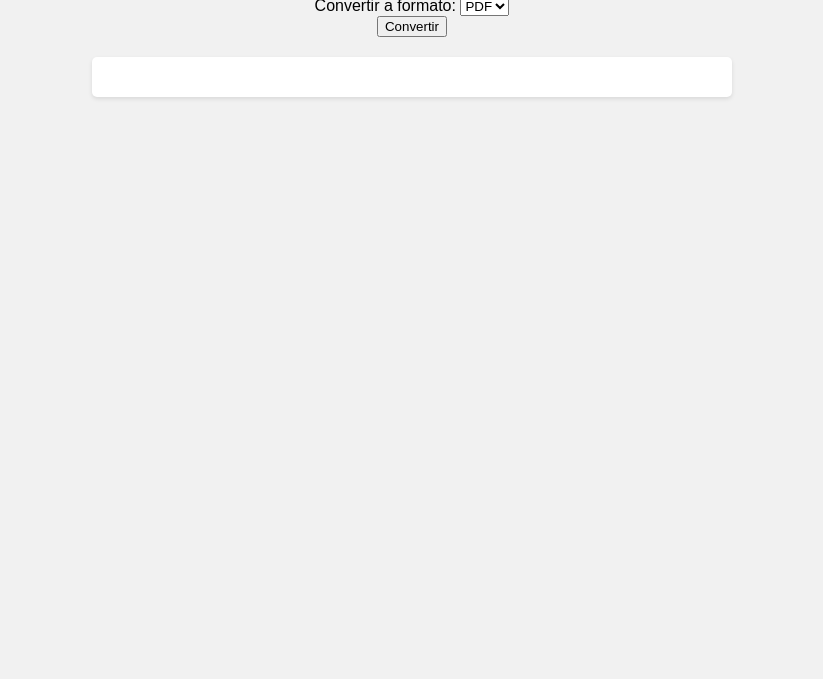
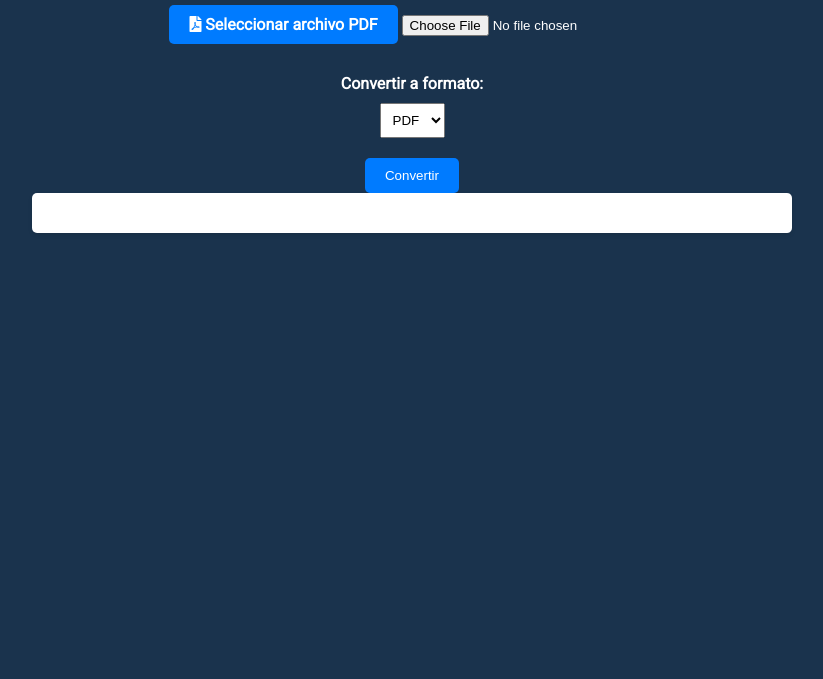
Before and after one commit to Buhod/PDF-CONVERT, a plain HTML site: page templates/index.html in a window 1280 px wide. Shown: the part 121-800 px from the top of the page, without its empty margins (228-1051 px from the left). Drawn offline with Linux system fonts and the light colour scheme.

Commit message:
index.html

```diff
--- a/templates/index.html
+++ b/templates/index.html
@@ -2,24 +2,43 @@
 <html>
 <head>
     <title>Convertidor de PDF</title>
+    <link rel="icon" href="favicon.ico" type="image/x-icon">
+    <link rel="stylesheet" href="https://use.fontawesome.com/releases/v5.15.4/css/all.css">
+    <link href="https://fonts.googleapis.com/css?family=Roboto" rel="stylesheet">
     <style>
         body {
-            font-family: Arial, sans-serif;
-            background-color: #f1f1f1;
+            font-family: 'Roboto', sans-serif;
+            background-color: hsl(210, 50%, 20%);
+            color: hsl(0, 0%, 100%);
+            margin: 0;
+            padding: 0;
+        }
+
+        .container {
+            max-width: 800px;
+            margin: 0 auto;
+            padding: 20px;
+            box-sizing: border-box;
         }
 
         h1 {
-            color: #333;
+            text-align: center;
+            margin-bottom: 40px;
+            font-size: 36px;
+        }
+
+        form {
             text-align: center;
         }
 
-        form {
-            margin: 20px auto;
-            text-align: center;
+        label {
+            display: block;
+            margin-bottom: 10px;
+            font-weight: bold;
         }
 
-        input[type="file"] {
-            display: none;
+        .input-group {
+            margin-bottom: 20px;
         }
 
         .file-input-label {
@@ -28,19 +47,34 @@
             background-color: #007bff;
             color: #fff;
             cursor: pointer;
+            border-radius: 5px;
+            transition: background-color 0.3s ease;
         }
 
         .file-input-label:hover {
             background-color: #0056b3;
         }
 
-        .file-input-label:active {
-            background-color: #003080;
+        #convertFormat {
+            padding: 8px;
+        }
+
+        button[type="submit"] {
+            background-color: #007bff;
+            color: #fff;
+            border: none;
+            padding: 10px 20px;
+            border-radius: 5px;
+            cursor: pointer;
+            transition: all 0.3s ease-in-out;
+        }
+
+        button[type="submit"]:hover {
+            background-color: #0056b3;
+            transform: scale(1.1);
         }
 
         #result {
-            margin: 20px auto;
-            max-width: 600px;
             background-color: #fff;
             padding: 20px;
             border-radius: 5px;
@@ -48,7 +82,6 @@
         }
 
         #result h2 {
-            color: #333;
             margin-bottom: 10px;
         }
 
@@ -57,31 +90,45 @@
         }
 
         #result ul {
+            padding: 0;
             list-style-type: none;
-            padding: 0;
         }
 
         #result li {
             margin-bottom: 5px;
         }
+
+        @media (max-width: 600px) {
+            h1 {
+                font-size: 24px;
+            }
+
+            form {
+                width: 100%;
+            }
+        }
     </style>
 </head>
 <body>
+    <div class="container">
         <h1>Convertidor de PDF</h1>
         <form method="POST" enctype="multipart/form-data">
-        <label for="pdfFile" class="file-input-label">Seleccionar archivo PDF</label>
+            <div class="input-group">
+                <label for="pdfFile" class="file-input-label"><i class="fas fa-file-pdf"></i> Seleccionar archivo PDF</label>
                 <input type="file" id="pdfFile" name="pdfFile" accept=".pdf" required>
-        <br>
+            </div>
+            <div class="input-group">
                 <label for="convertFormat">Convertir a formato:</label>
                 <select id="convertFormat" name="convertFormat">
                     <option value="pdf">PDF</option>
                 </select>
-        <br>
+            </div>
             <button type="submit">Convertir</button>
         </form>
 
         <div id="result">
             <!-- Mostrar resultados aquí ... -->
+        </div>
     </div>
 
     <script>
```
Lines whose indentation alone changed are shown as unchanged.
